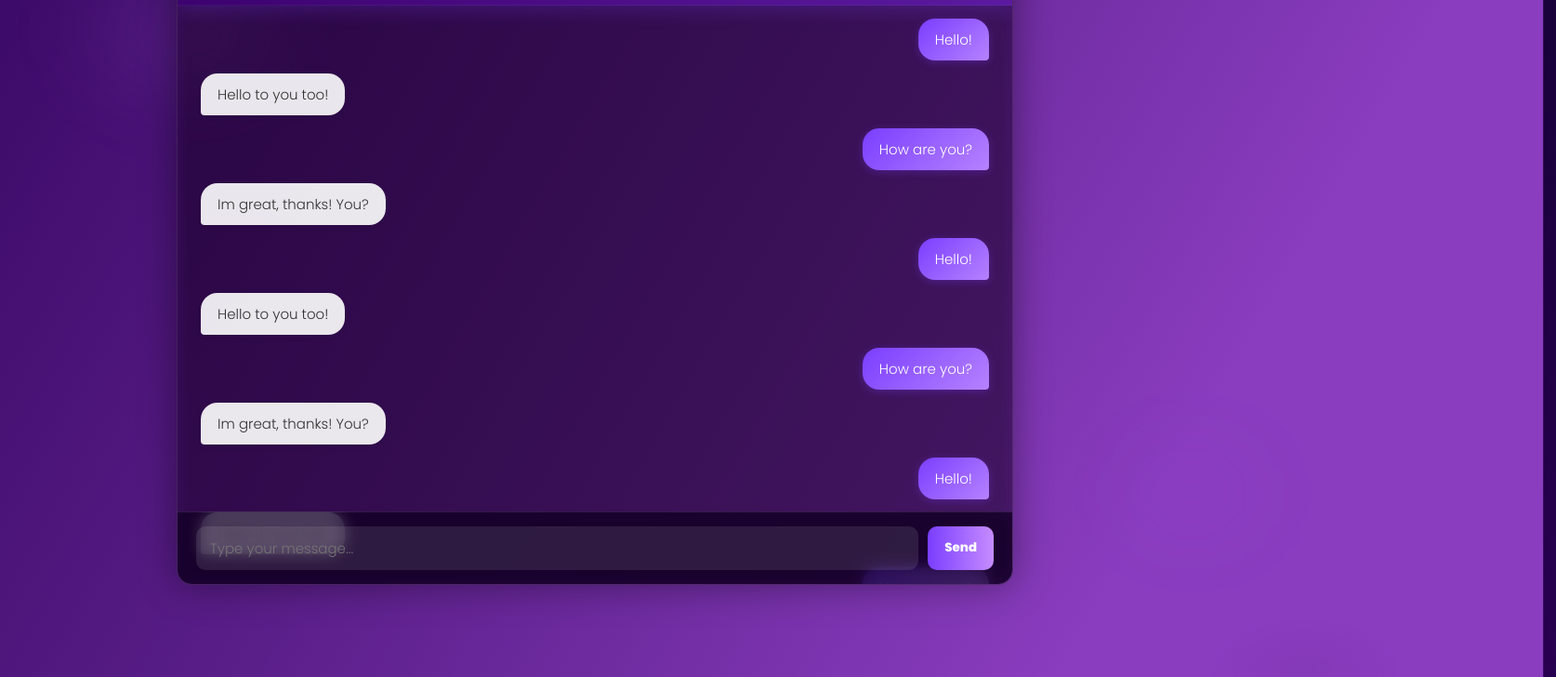
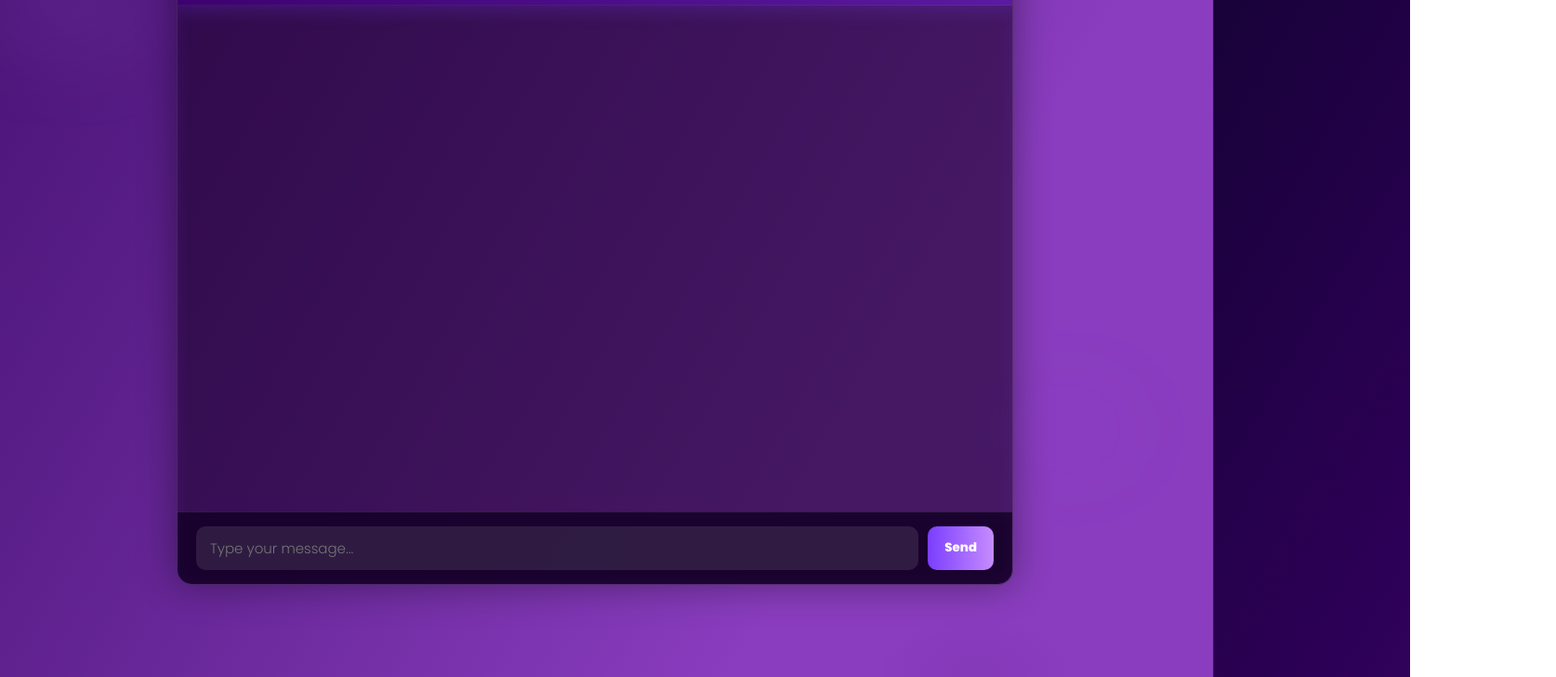
Before and after one commit to Arlan-Z/kbtu-react-chat-app, a React (Vite) app in the folder frontend/: page / in a window 1280 px wide. Shown: the part 160-888 px from the top of the page at 93% size, 1674 px wide, since content can reach past the window. Built offline with nearby package versions, Linux system fonts and the light colour scheme.

Commit message:
front: added props to message box

```diff
--- a/frontend/src/components/Chat/MessageBox/MessageBox.css
+++ b/frontend/src/components/Chat/MessageBox/MessageBox.css
@@ -2,7 +2,6 @@
   padding: 90px 25px 90px;
   display: flex;
   flex-direction: column;
-  gap: 14px;
   height: 100%;
   overflow-y: auto;
   border-radius: 0 0 16px 16px;
@@ -17,6 +16,15 @@
   line-height: 1.4;
   word-wrap: break-word;
   animation: appear 0.3s ease;
+}
+
+.message + .message {
+  margin-top: 12px;
+}
+
+.message.current + .message.current,
+.message.other + .message.other {
+  margin-top: 6px;
 }
 
 .message.current {
--- a/frontend/src/components/Chat/MessageBox/MessageBox.tsx
+++ b/frontend/src/components/Chat/MessageBox/MessageBox.tsx
@@ -1,24 +1,18 @@
+import type Message from '../../../types/message';
 import './MessageBox.css';
 
-export default function MessageBox() {
+interface messageBoxProps {
+    messages: Message[]
+}
+
+export default function MessageBox({ messages = [] }: messageBoxProps) {
     return (
         <div className="message-box-wrapper">
-            <div className="message current">Hello!</div>
-            <div className="message other">Hello to you too!</div>
-            <div className="message current">How are you?</div>
-            <div className="message other">Im great, thanks! You?</div>
-                        <div className="message current">Hello!</div>
-            <div className="message other">Hello to you too!</div>
-            <div className="message current">How are you?</div>
-            <div className="message other">Im great, thanks! You?</div>
-                        <div className="message current">Hello!</div>
-            <div className="message other">Hello to you too!</div>
-            <div className="message current">How are you?</div>
-            <div className="message other">Im great, thanks! You?</div>
-                        <div className="message current">Hello!</div>
-            <div className="message other">Hello to you too!</div>
-            <div className="message current">How are you?</div>
-            <div className="message other">Im great, thanks! You?</div>
+            {messages.map((msg, index) => {
+                return (
+                    <div className={`message ${msg.owner}`} key={index}>{msg.content}</div>
+                );
+            })}
         </div>
     );
 }
```
